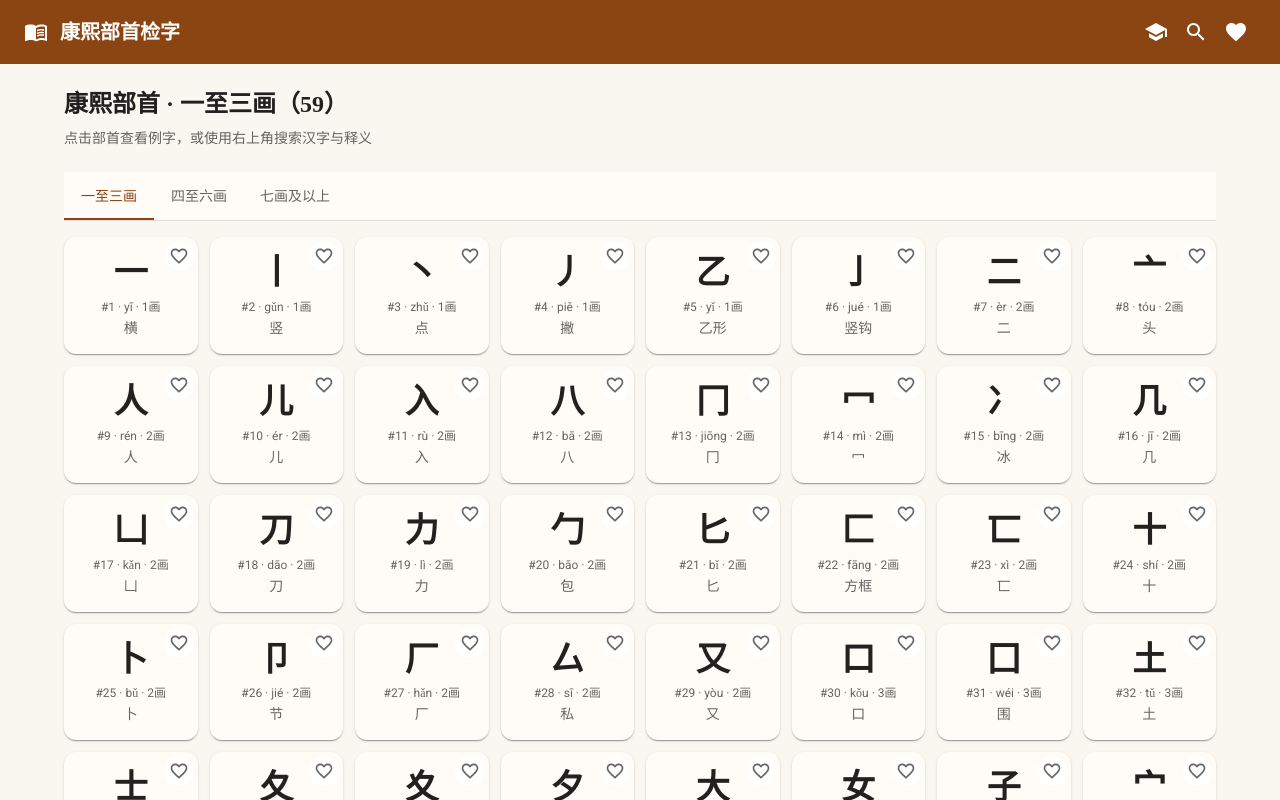
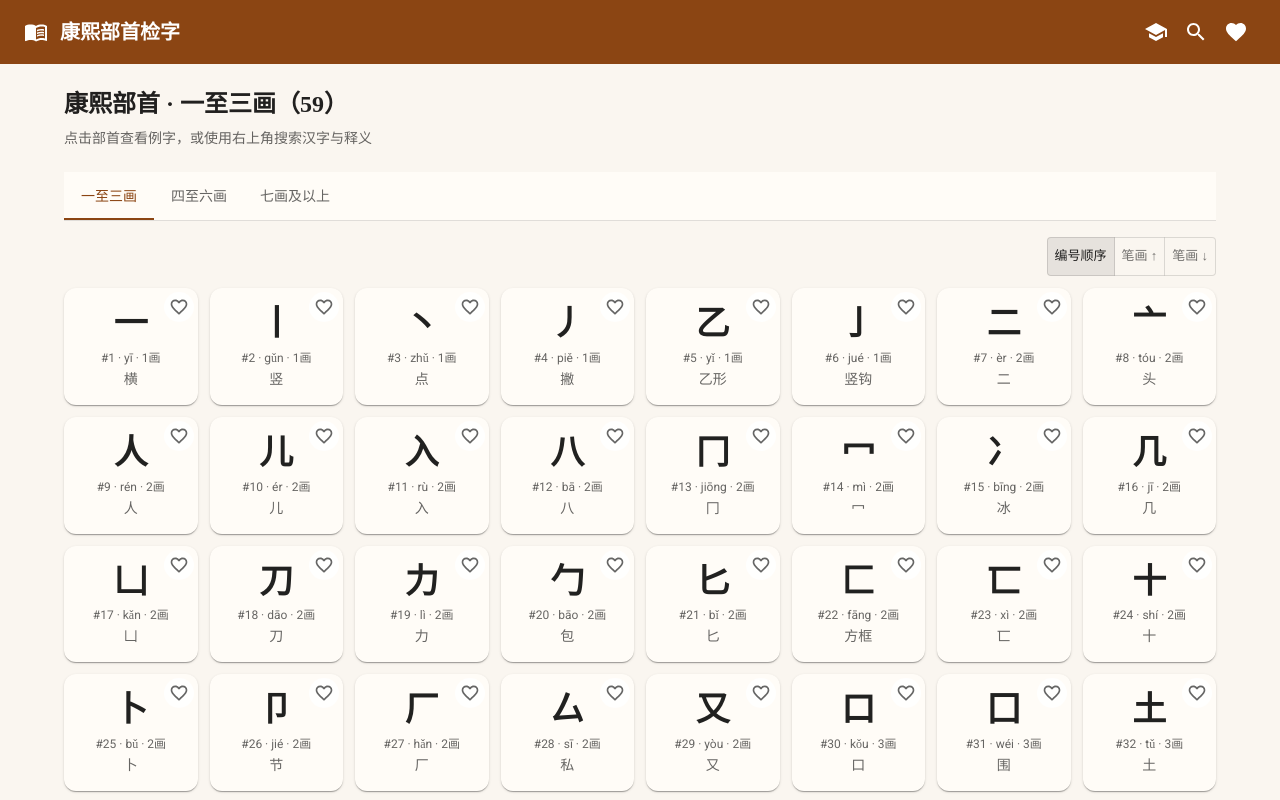
Before and after one commit to LcjGitHub/label-6126, a React (Vite) app: page / in a window 1280 px wide. Shown: the top 800 px of the page. Built offline with nearby package versions, Linux system fonts and the light colour scheme.

Commit message:
.913020344866380:c3064f5f7843fbb185ec68ce9a61d3cd_6a2b974636d898ac98c44fdc.6a2b974836d898ac98c44fde.6a2b974817da022f375b55b7:Trae CN.T(2026/6/12 13:21:12)

```diff
--- a/src/pages/HomePage.tsx
+++ b/src/pages/HomePage.tsx
@@ -1,18 +1,31 @@
-import { Box, Typography } from '@mui/material';
-import { useCallback, useEffect } from 'react';
+import { Box, ToggleButton, ToggleButtonGroup, Typography } from '@mui/material';
+import { useCallback, useEffect, useMemo, useState } from 'react';
 import RadicalGrid from '../components/RadicalGrid';
 import StrokeTabs from '../components/StrokeTabs';
 import { useRadicals } from '../hooks/useRadicals';
 import { useStrokeFilter } from '../hooks/useStrokeFilter';
+import type { SortMode } from '../utils/sortRadicals';
+import { sortRadicals } from '../utils/sortRadicals';
+
+const SORT_OPTIONS: { value: SortMode; label: string }[] = [
+  { value: 'default', label: '编号顺序' },
+  { value: 'strokes-asc', label: '笔画 ↑' },
+  { value: 'strokes-desc', label: '笔画 ↓' },
+];
 
 export default function HomePage() {
   const { data: radicals, isLoading, isError, error } = useRadicals();
   const { rangeIndex, setRangeIndex, activeRange, filtered, ranges } = useStrokeFilter(radicals);
+  const [sortMode, setSortMode] = useState<SortMode>('default');
 
   const handleRangeChange = useCallback((index: number) => {
     setRangeIndex(index);
     window.scrollTo({ top: 0, behavior: 'smooth' });
   }, [setRangeIndex]);
+
+  const handleSortChange = useCallback((_e: React.MouseEvent<HTMLElement>, value: SortMode | null) => {
+    if (value) setSortMode(value);
+  }, []);
 
   useEffect(() => {
     if (filtered) {
@@ -20,7 +33,12 @@ export default function HomePage() {
     }
   }, [activeRange, filtered]);
 
-  const count = filtered?.length ?? 0;
+  const sorted = useMemo(() => {
+    if (!filtered) return undefined;
+    return sortRadicals(filtered, sortMode);
+  }, [filtered, sortMode]);
+
+  const count = sorted?.length ?? 0;
 
   return (
     <Box>
@@ -37,12 +55,27 @@ export default function HomePage() {
         onChange={handleRangeChange}
       />
 
+      <Box sx={{ display: 'flex', justifyContent: 'flex-end', mb: 1.5 }}>
+        <ToggleButtonGroup
+          size="small"
+          exclusive
+          value={sortMode}
+          onChange={handleSortChange}
+        >
+          {SORT_OPTIONS.map((opt) => (
+            <ToggleButton key={opt.value} value={opt.value}>
+              {opt.label}
+            </ToggleButton>
+          ))}
+        </ToggleButtonGroup>
+      </Box>
+
       {isError ? (
         <Typography color="error">
           加载失败：{error instanceof Error ? error.message : '未知错误'}
         </Typography>
       ) : (
-        <RadicalGrid radicals={filtered} loading={isLoading} />
+        <RadicalGrid radicals={sorted} loading={isLoading} />
       )}
     </Box>
   );
--- /dev/null
+++ b/src/utils/sortRadicals.ts
@@ -0,0 +1,15 @@
+import type { Radical } from '../types/radical';
+
+export type SortMode = 'default' | 'strokes-asc' | 'strokes-desc';
+
+export function sortRadicals(radicals: Radical[], mode: SortMode): Radical[] {
+  const sorted = [...radicals];
+  switch (mode) {
+    case 'strokes-asc':
+      return sorted.sort((a, b) => a.strokeCount - b.strokeCount || a.id - b.id);
+    case 'strokes-desc':
+      return sorted.sort((a, b) => b.strokeCount - a.strokeCount || a.id - b.id);
+    default:
+      return sorted.sort((a, b) => a.id - b.id);
+  }
+}
```
